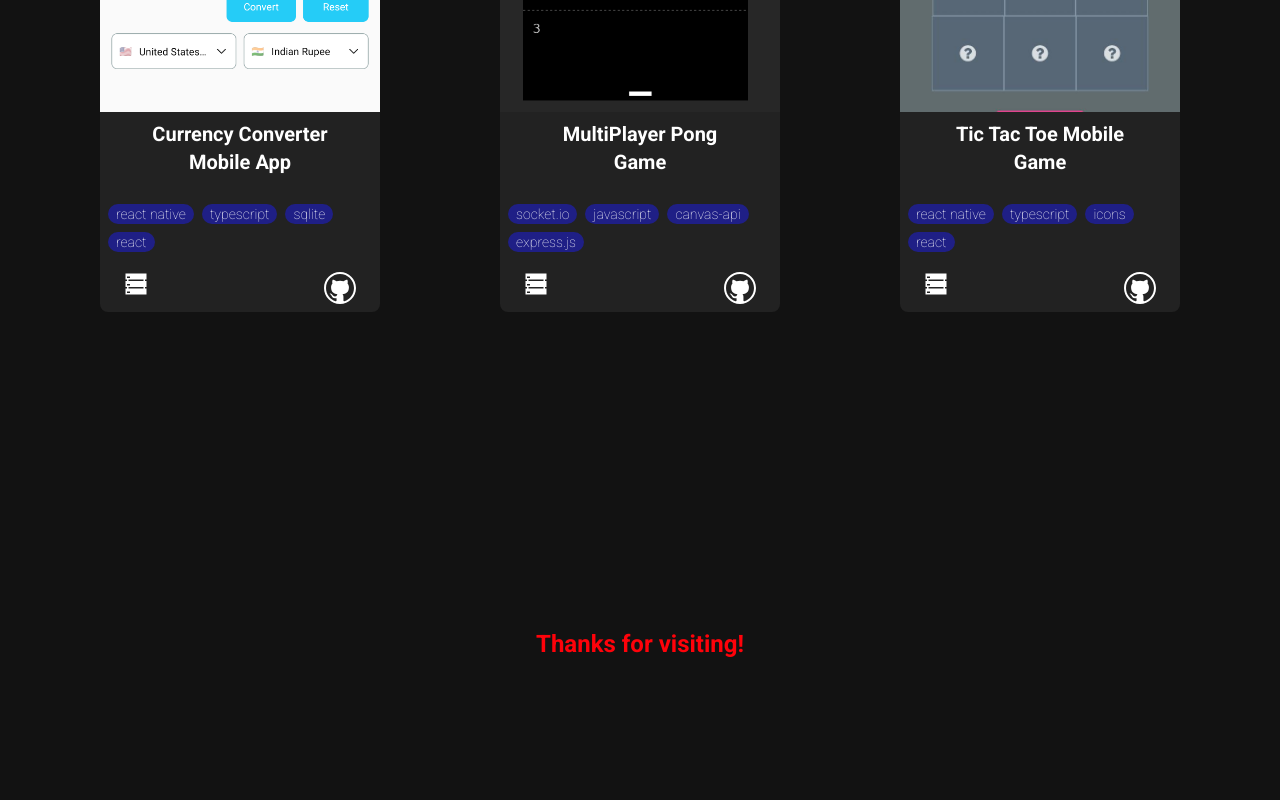
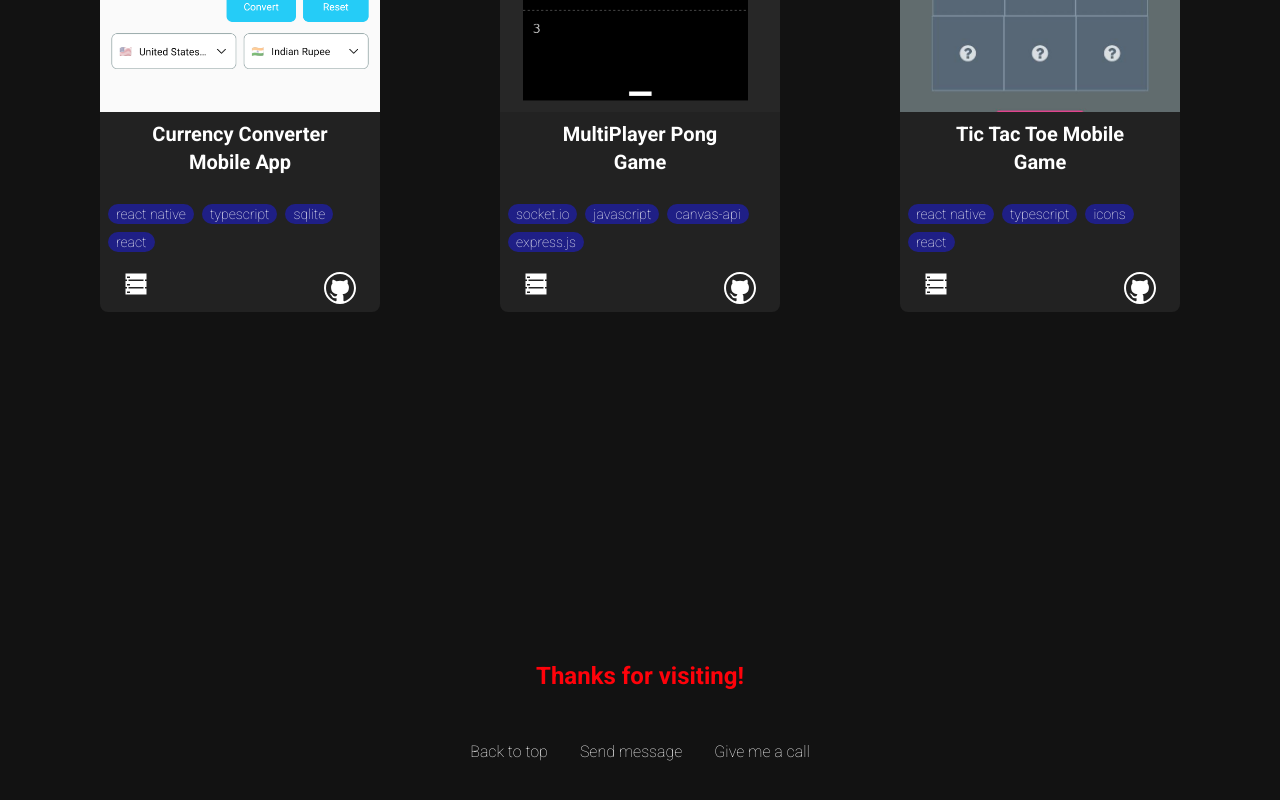
Before and after one commit to qur786/portfolio, a React (Vite) app: page / in a window 1280 px wide. Shown: the part 4544-5344 px from the top of the page. Built offline with nearby package versions, Linux system fonts and the light colour scheme.

Commit message:
feat: add three footer butons for back to top, sending message and for a call

```diff
--- a/src/components/Footer/index.tsx
+++ b/src/components/Footer/index.tsx
@@ -1,12 +1,13 @@
 export function Footer(): JSX.Element {
   return (
-    <div className="h-64">
+    <div className="h-72 pt-8">
       <h5 className="text-primary font-semibold text-2xl static bottom-0 text-center py-12">
         Thanks for visiting!
       </h5>
-      <div>
-        <div></div>
-        <div></div>
+      <div className="flex flex-row justify-center gap-8">
+        <button>Back to top</button>
+        <button>Send message</button>
+        <button>Give me a call</button>
       </div>
     </div>
   );
```
